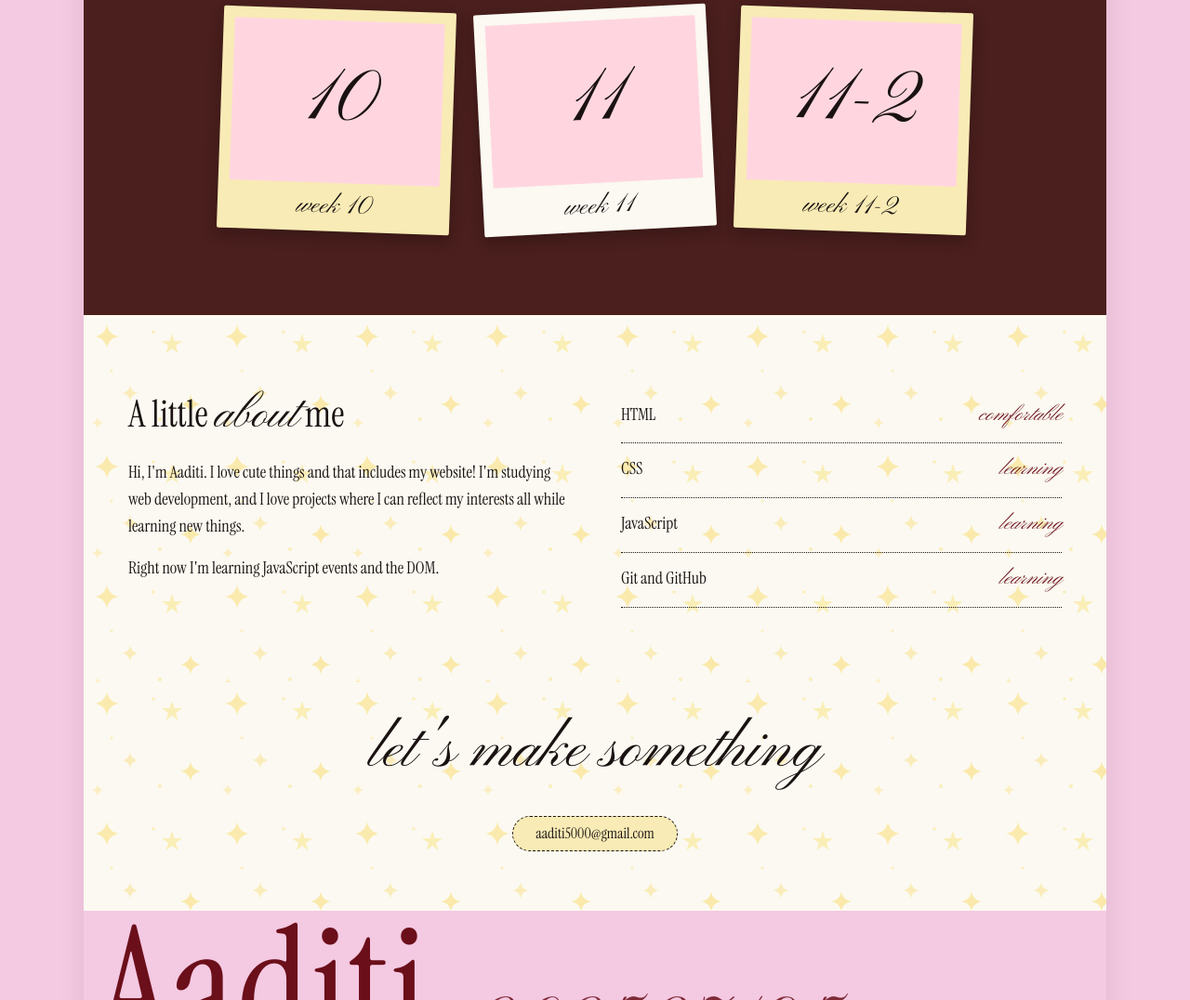
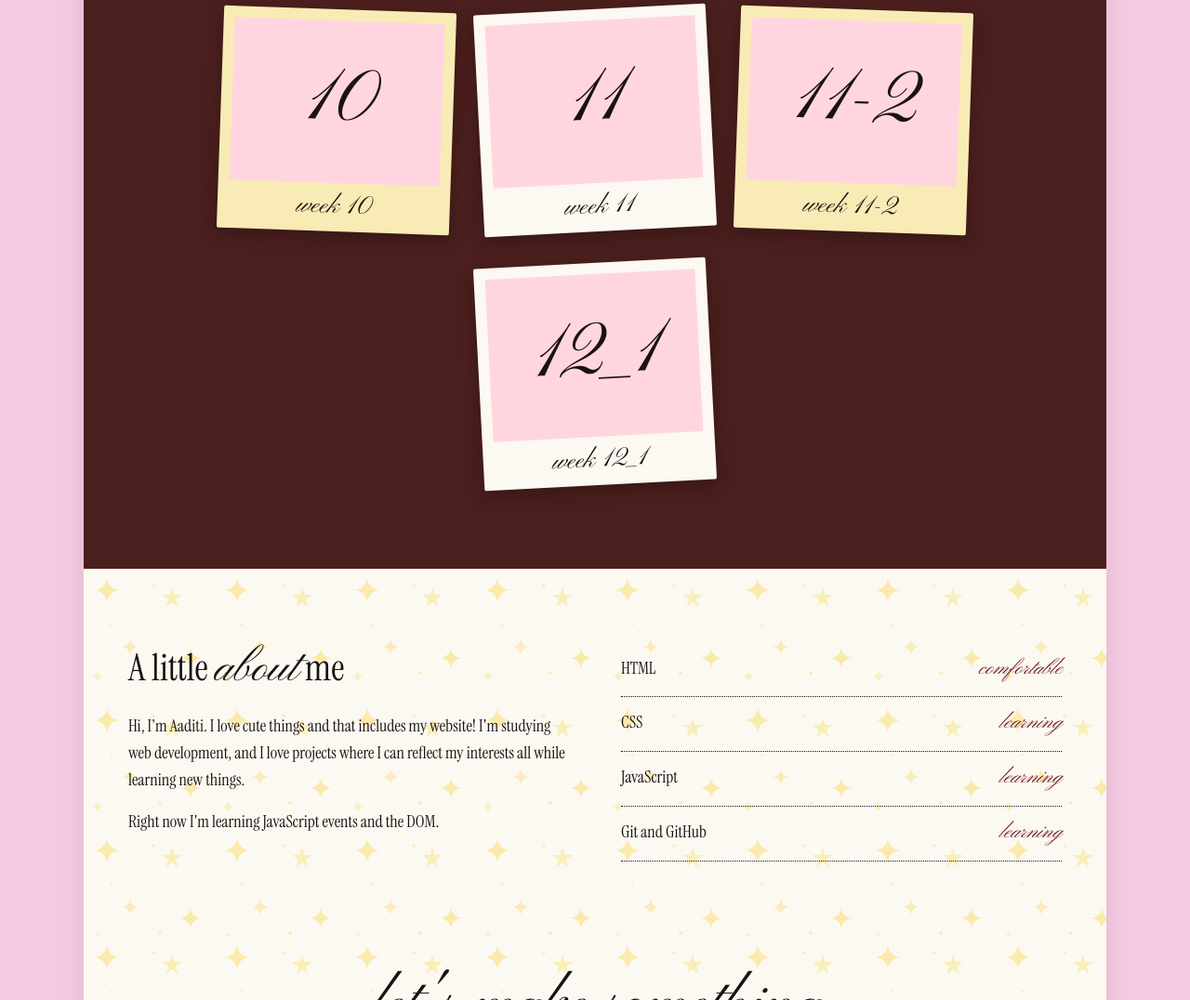
Before and after one commit to aadi-eee/webprogramming, a plain HTML site: page index.html in a window 1280 px wide. Shown: the part 2437-3513 px from the top of the page at 93% size. Drawn offline with Linux system fonts and the light colour scheme.

Commit message:
Add link for week 12_1 section in index.html

```diff
--- a/index.html
+++ b/index.html
@@ -237,6 +237,11 @@
         <div class="cap script">week 11-2</div>
       </a>
 
+       <a class="pol" href="https://aadi-eee.github.io/week12_1/">
+        <div class="shot s9 script">12_1</div>
+        <div class="cap script">week 12_1</div>
+      </a>
+
 
     </div>
   </section>
```
